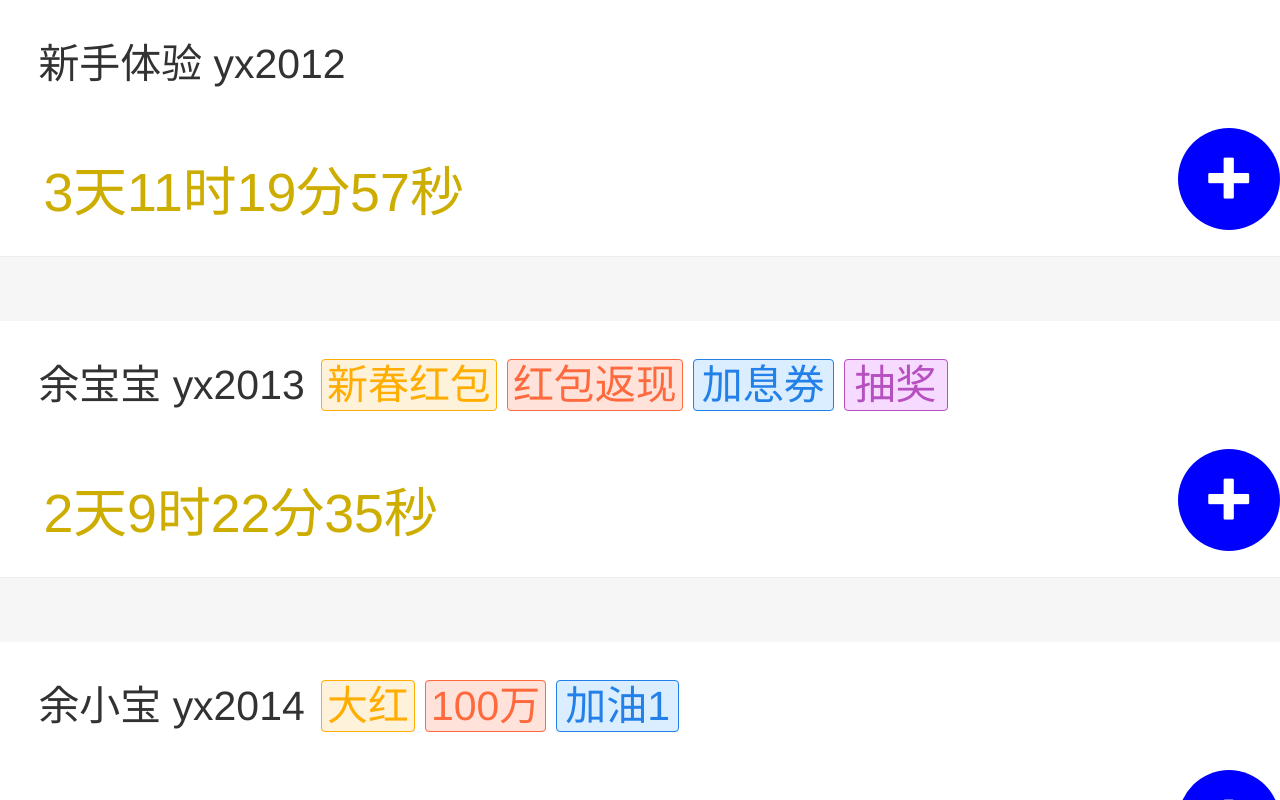
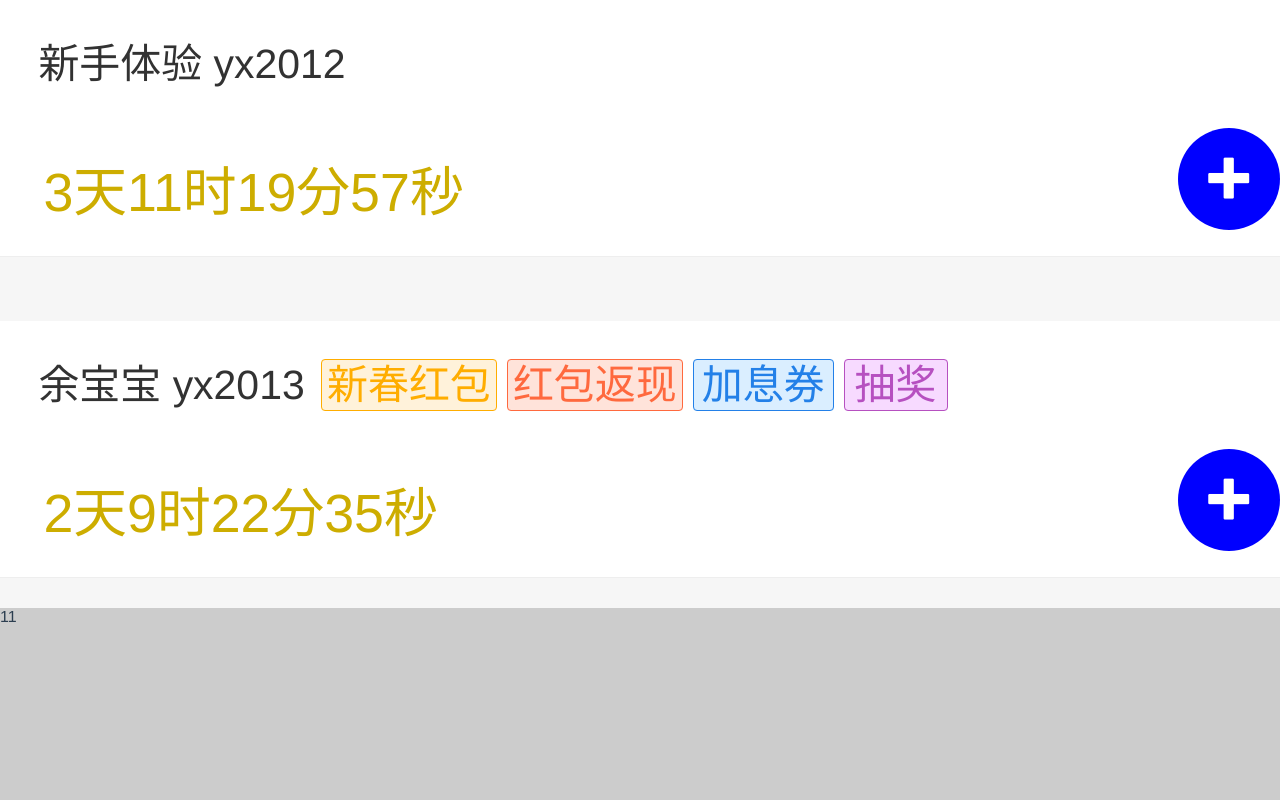
Before and after one commit to vue-all/vue_all, a Vue app: page /#/index in a window 1280 px wide. Built offline with nearby package versions, Linux system fonts and the light colour scheme.

Commit message:
下拉刷新

```diff
--- a/src/components/cart.vue
+++ b/src/components/cart.vue
@@ -41,7 +41,7 @@
   .cart .fade-enter-active,.cart  .fade-leave-active {
     transition: all .4s linear;
   }
-  .cart .fade-enter, .cart .fade-leave-active /* .fade-leave-active below version 2.1.8 */ {
+  .cart .fade-enter, .cart .fade-leave-active {
     opacity: 0;
     transform: translate3d(12vw, 0, 0);
   }
@@ -64,15 +64,12 @@
   .cart .jian {
     left: 0;
     transition: all .6s;
-    /* transform: rotate(45deg); */
   }
-  .cart .fade-enter .jians, .cart .fade-leave-active .jians/* .fade-leave-active below version 2.1.8 */ {
+  .cart .fade-enter .jians, .cart .fade-leave-active .jians {
     opacity: 0;
     transform: rotate(180deg);
   }
-  /* .cart .jians {
-    transform: rotate(180deg);
-  } */
+
   .cart .jia {
     right: 0;
   }
--- a/src/components/listone.vue
+++ b/src/components/listone.vue
@@ -1,4 +1,6 @@
 <template>
+  <div>
+    <div class="loading" v-show="scY > 30">请求中，请稍后。。。</div>
     <div class='one'>
         <div class="menuWrapper" ref="menuWrapper">
           <ul>
@@ -19,6 +21,10 @@
           </ul>
         </div>
       </div>
+      <div class="two">
+        <div class="left">11</div>
+      </div>
+  </div>
 </template>
 
 <script>
@@ -30,7 +36,9 @@
   data () {
     return {
       dataList: [],
-      scroll: 0
+      scroll: 0,
+      flag: true,
+      scY: 0
     }
   },
   created () {
@@ -84,7 +92,16 @@
         probeType: 3
       })
       this.meunScroll.on('scroll', (pos) => {
+        this.scY = pos.y
         this.scroll = Math.abs(Math.round(pos.y))
+        if (this.scY > 30) {
+          if (this.flag) {
+            console.log('重新请求中')
+            this.flag = false
+          }
+        } else {
+          this.flag = true
+        }
       })
     }
   },
@@ -95,11 +112,23 @@
 </script>
 <!-- Add 'scoped' attribute to limit CSS to this component only -->
 <style scoped>
+.loading {
+  width: 100%;
+  height: 10vw;
+  /* border-radius: 50%; */
+  /* background: #ffffff; */
+  position: absolute;
+  top:1vw;
+  text-align: center;
+  /* left: 50%; */
+  /* margin-left: -5vw; */
+  /* z-index: 9; */
+}
 .one {
   width: 100%;
   position:absolute;
   top: 0vw;
-  bottom: 0;
+  bottom: 15vw;
   overflow: hidden;
 }
 
@@ -186,5 +215,12 @@
   position:absolute;
   right: 0;
 }
+.two {
+  width: 100%;
+  height: 15vw;
+  background: #ccc;
+  position: absolute;
+  bottom: 0;
+}
 
 </style>
```
Lines whose indentation alone changed are shown as unchanged.
